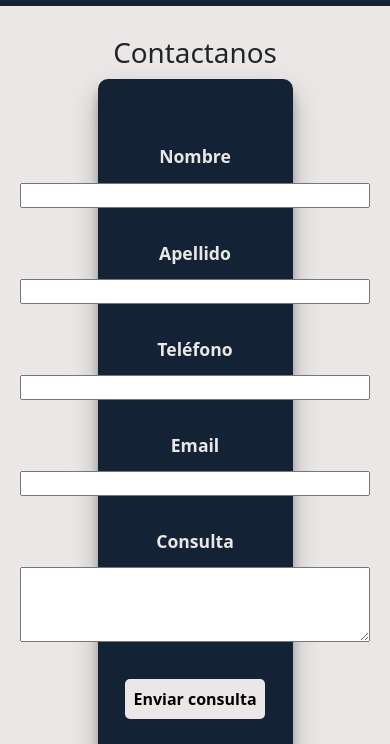
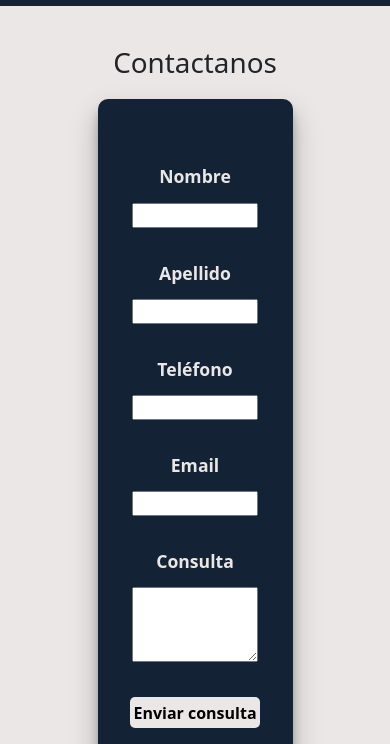
Before and after one commit to ChristianLaspiur/coder-house, a website: page PROYECTO-FINAL/BenedictinoSA-ChristianLaspuir/paginas/contacto.html in a window 390 px wide. Shown: the part 100-844 px from the top of the page. Drawn offline with nearby package versions, Linux system fonts and the light colour scheme; files that its build step writes are made by us from their sources.

Commit message:
contact page responsive error fixed.

```diff
--- a/PROYECTO-FINAL/BenedictinoSA-ChristianLaspuir/scss/componentes/_media-queries.scss
+++ b/PROYECTO-FINAL/BenedictinoSA-ChristianLaspuir/scss/componentes/_media-queries.scss
@@ -56,8 +56,13 @@
         font-size: 24px;
     }
 
-    .input-box {
-        width: 200px;
+    .form-container {
+        .input-box {
+            max-width: 180px;
+            input {
+                width: 80px;
+            }
+        }
     }
 }
 
@@ -70,6 +75,19 @@
 @media screen and (max-width: 368px) {
 
     .input-box {
-        width: 180px;
+        width: 60px;
     }
 }
+
+@media screen and (max-width: 320px) {
+
+    .input-box {
+        max-width: 80px;
+        input {
+            width: 80px;
+        }
+        text-area {
+            width: 80px;
+        }
+    }
+}
--- a/PROYECTO-FINAL/BenedictinoSA-ChristianLaspuir/scss/componentes/pages/_contact-page.scss
+++ b/PROYECTO-FINAL/BenedictinoSA-ChristianLaspuir/scss/componentes/pages/_contact-page.scss
@@ -1,6 +1,9 @@
 // === VARIABLES IMPORT === //
 
 @import "../../bases/variables";
+
+@import "../media-queries";
+
 
 /* === FORM === */
 
@@ -8,7 +11,7 @@
 
     h1 {
         text-align: center;
-        margin: 10px;
+        margin: 20px;
     }
 }
 .form-container {
@@ -39,12 +42,12 @@
             width: 350px;
 
                 input {
-                    width: 100%;
+                    width: 70%;
                     height: 25px;
                 }
 
                 textarea {
-                    width: 100%;
+                    width: 70%;
                     height: 75px;
                 }
 
@@ -59,8 +62,8 @@
         }
 
         .form-button input {
-            padding: 0.5rem;
-            margin: 1.1rem;
+            padding: 0.2rem;
+            margin: 1rem;
             background: $bg-light;
             font-size: 1rem;
             font-weight: 700;
@@ -85,7 +88,7 @@
 .form-container {
     animation-name: dropdown;
     animation-duration: 2.5s;
-    animation-delay: 0.5s;
+    animation-delay: 0s;
 
     @keyframes dropdown {
         from {
```
Also changed, not shown: PROYECTO-FINAL/BenedictinoSA-ChristianLaspuir/css/maincss.css.
